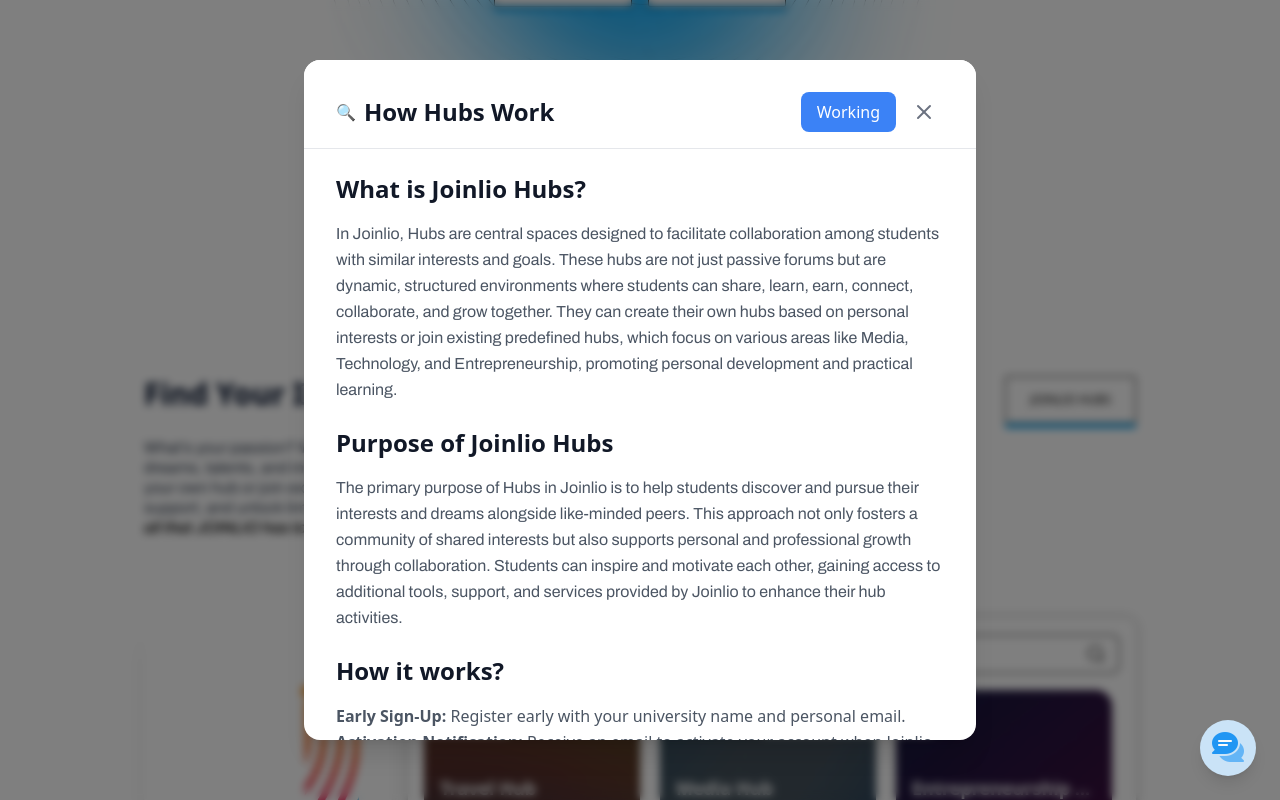
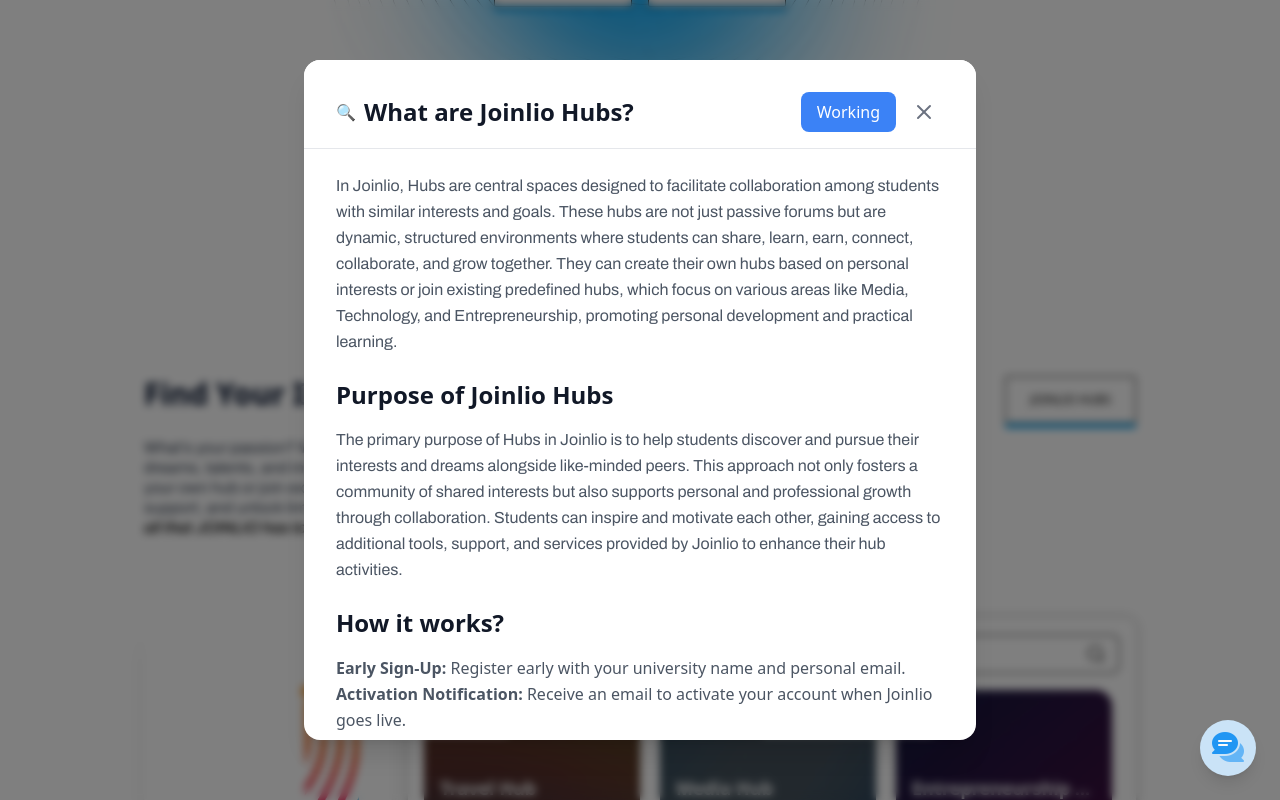
Before and after one commit to CoderAnshul/joinlio, a React (Vite) app: page / in a window 1280 px wide. Both pictures are taken after a click on the button "JOINLIO HUBS". Shown: the part 2704-3504 px from the top of the page. Built offline with nearby package versions, Linux system fonts and the light colour scheme.

Commit message:
contant change in findIntrest page

```diff
--- a/src/Components/LandingPage/FindInterest.jsx
+++ b/src/Components/LandingPage/FindInterest.jsx
@@ -346,7 +346,7 @@ const FindInterest = () => {
               <div className="flex max-sm:w-full items-center gap-2">
                 <span className="text-rose-500">🔍</span>
                 <h2 className="text-2xl font-bold text-gray-900">
-                  How Hubs Work
+                  What are Joinlio Hubs?
                 </h2>
 
                 <button
@@ -375,9 +375,9 @@ const FindInterest = () => {
             </div>
 
             <div className="px-8 pt-6">
-              <h2 className="text-2xl font-bold text-gray-900 mb-4">
+              {/* <h2 className="text-2xl font-bold text-gray-900 mb-4">
                 What is Joinlio Hubs?
-              </h2>
+              </h2> */}
               <p className="text-gray-600 leading-relaxed">
                 In Joinlio, Hubs are central spaces designed to facilitate
                 collaboration among students with similar interests and goals.
```
